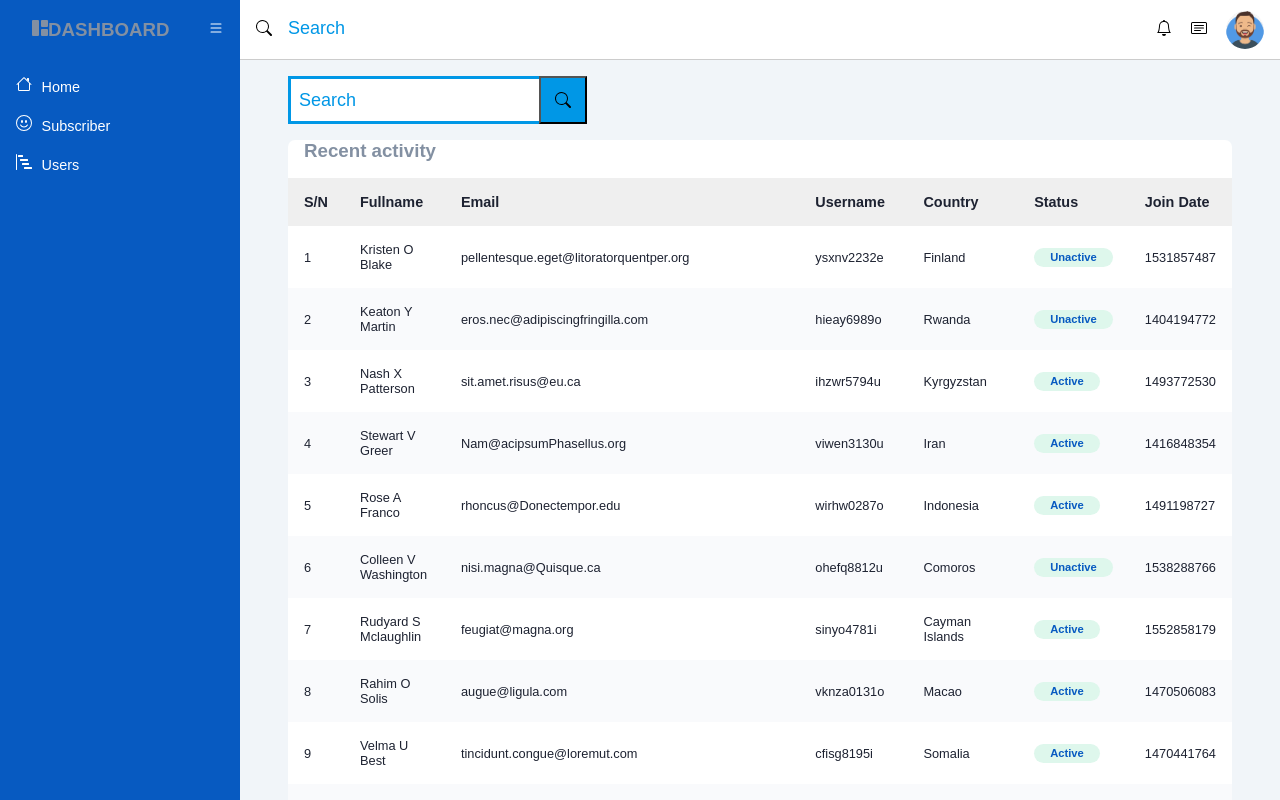
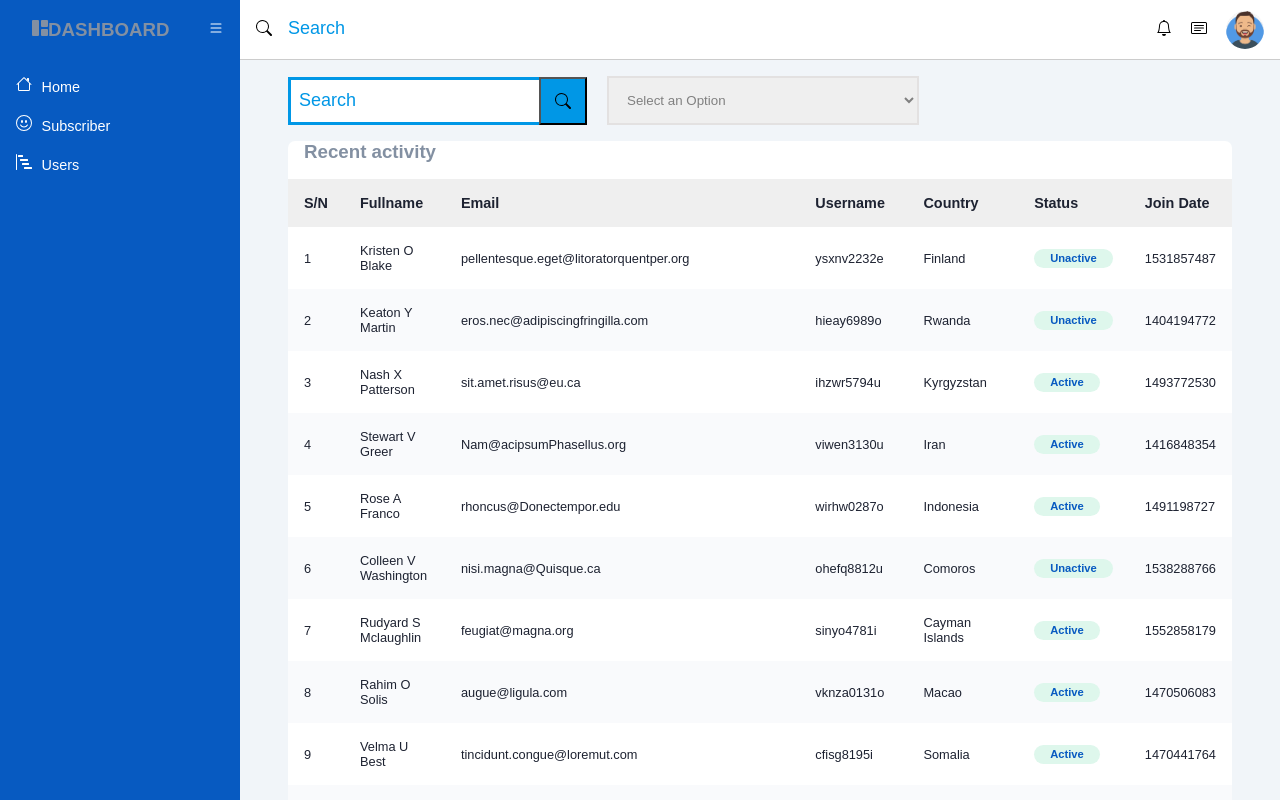
Before and after one commit to bikramoli/subscriber_dashboard, a React (Create React App) app in the folder client/: page / in a window 1280 px wide. Shown: the top 800 px of the page. Built offline with nearby package versions, Linux system fonts and the light colour scheme.

Commit message:
dropdown menu with checkbox for filtering data

```diff
--- a/client/src/components/dashboardDetails/DashboardDetails.jsx
+++ b/client/src/components/dashboardDetails/DashboardDetails.jsx
@@ -1,4 +1,6 @@
+import "./Style.css";
 import { useState } from "react";
+import DropDownMenu from "../dropDownMenu/DropDownMenu";
 import SearchBox from "../searchbox/SearchBox";
 import Table from "../table/Table";
 import WrapperMain from "../wrapper/WrapperMain";
@@ -28,7 +30,11 @@ const DashboardDetails = () => {
   console.log(filters, "filter");
   return (
     <WrapperMain>
-      <SearchBox value={filters.search} handleFilters={handleFilters} />
+      <div className="filters">
+        <SearchBox value={filters.search} handleFilters={handleFilters} />
+        <DropDownMenu />
+      </div>
+
       <Table users={users} setUsers={setUsers} filters={filters} />
     </WrapperMain>
   );
--- /dev/null
+++ b/client/src/components/dashboardDetails/Style.css
@@ -0,0 +1,5 @@
+.filters {
+  display: flex;
+  align-items: center;
+  width: 100%;
+}
--- /dev/null
+++ b/client/src/components/dropDownMenu/DropDownMenu.jsx
@@ -0,0 +1,48 @@
+import { useState } from "react";
+import "./Style.css";
+
+const DropDownMenu = () => {
+  const [open, setOpen] = useState(false);
+  let expanded = false;
+
+  const showBoxes = (e) => {
+    e.preventDefault();
+    if (!expanded) {
+      setOpen(true);
+      expanded = true;
+    } else {
+      setOpen(false);
+      expanded = false;
+    }
+  };
+
+  return (
+    <form>
+      <div className="multi-select">
+        <div className="selectBox" onClick={showBoxes}>
+          <select>
+            <option>Select an Option</option>
+          </select>
+          <div className="overSelect"></div>
+        </div>
+        <div id="checkboxes" style={{ display: open ? "block" : "none" }}>
+          <label for="one">
+            <input type="checkbox" id="one" />
+            One
+          </label>
+          <br />
+          <label for="two">
+            <input type="checkbox" id="two" />
+            Two
+          </label>
+          <br />
+          <label for="three">
+            <input type="checkbox" id="three" />
+            Three
+          </label>
+        </div>
+      </div>
+    </form>
+  );
+};
+export default DropDownMenu;
--- /dev/null
+++ b/client/src/components/dropDownMenu/Style.css
@@ -0,0 +1,49 @@
+.multi-select {
+  /* border: 1px solid black; */
+  /* padding: 10px; */
+  /* box-sizing: border-box; */
+  margin-left: 20px;
+  width: 312px;
+  background-color: yellow;
+}
+.selectBox {
+  position: relative;
+}
+select {
+  padding: 14px;
+  width: 100%;
+  border: 2px solid #e3e1e1;
+
+  color: gray;
+}
+.overSelect {
+  left: 0;
+  right: 0;
+  top: 0;
+  bottom: 0;
+  position: absolute;
+}
+#checkboxes {
+  background-color: rgb(218, 211, 211);
+  border: 1px solid gray;
+  border-top: 1px solid #e3e1e1;
+  margin-top: 0px;
+  padding: 10px 5px;
+  width: 312px;
+  display: none;
+  position: absolute;
+  z-index: 10;
+}
+input[type="checkbox"] {
+  margin-right: 7px;
+  margin-top: 8px;
+  margin-bottom: 13px;
+}
+#checkboxes label {
+  color: gray;
+  font-weight: bold;
+  display: block;
+}
+#checkboxes label:hover {
+  background-color: #d5deeb;
+}
```
